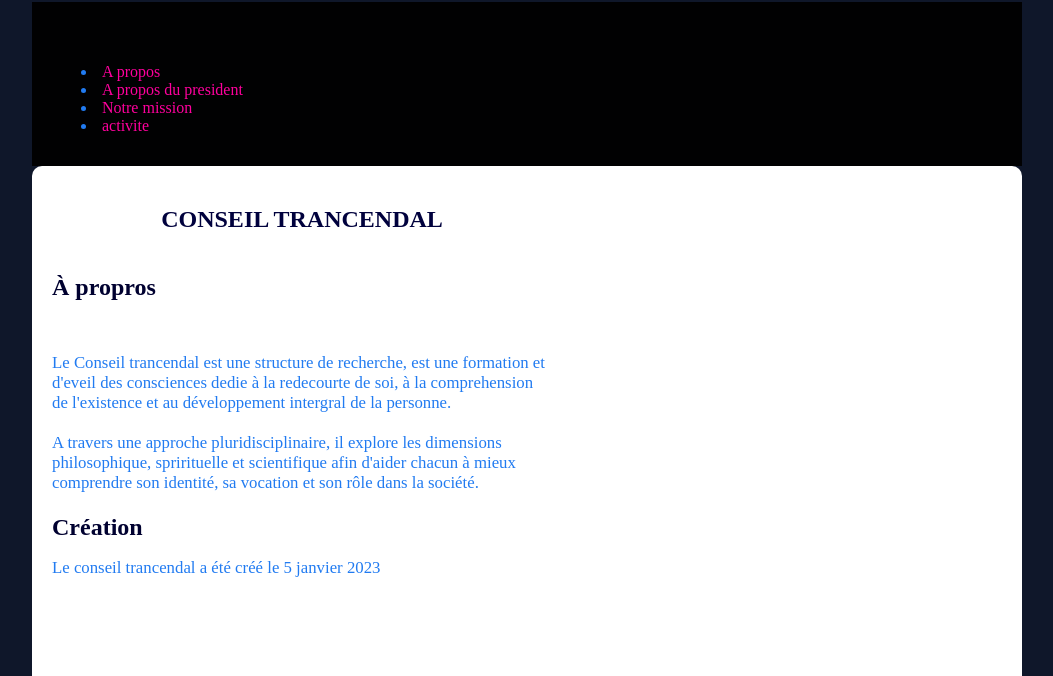
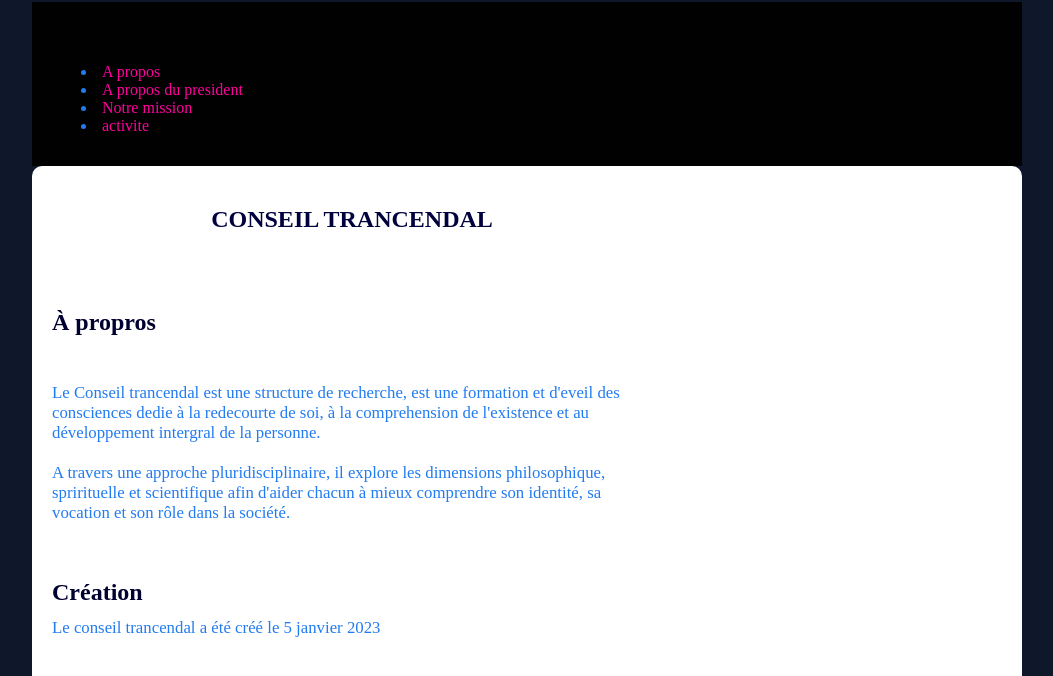
Before and after one commit to mayukwa-djessi/Conseil-trancedal, a plain HTML site: page index.html in a window 1280 px wide. Shown: the part 257-933 px from the top of the page, without its empty margins (113-1166 px from the left). Drawn offline with Linux system fonts and the light colour scheme.

Commit message:
Update style.css

```diff
--- a/style.css
+++ b/style.css
@@ -1,12 +1,12 @@
 
 
 h1{ color:rgb(0, 1, 61);
-    padding:0;
+    padding:10;
     text-align: center;
     margin-bottom: 40px;
     font-size: clamp(28, 6w, 64px);
     width: 100%;
-max-width: 500px;
+max-width: 600px;
 
 
  }
@@ -19,11 +19,11 @@ h2 { color:rgb(0, 1, 48);
        border: none;
         padding-top: 35px;
         height: 5px;
-        padding: 0;
+        padding: 10;
         width:100%;
         border-bottom: 0px solid #dab642;
         margin-bottom: 40px;
-max-width: 500px;
+max-width: 600px;
 line-height: 1.2;
 
 
@@ -34,11 +34,11 @@ h3 {color: #0a1a30;
     font-size: 25px;
     height: 0cap;
     display: flex;
-padding: 0;
+padding: 10;
 width: 100%;
 padding-top: 35px;
 margin-bottom: 40px;
-max-width: 500px;
+max-width: 600px;
 
 }
 h4{color: rgb(0, 2, 32);
@@ -49,14 +49,14 @@ h4{color: rgb(0, 2, 32);
     height: 0px;
     margin-bottom: 40px;
     width: 100%;
-max-width: 500px;
+max-width: 600px;
 }
    p{ font-family: Arial,sans-serif;
-    height:0px;
+    height:10px;
     width: 100%;
     font-family: 'Segoe UI', Tahoma, Geneva, Verdana, sans-serif;
     margin-bottom: 40px;
-max-width: 500px;
+max-width: 600px;
    }
 
 
@@ -66,11 +66,10 @@ p{ font-family: serif;
   width: 100%;
    height: 40px;
    font-size: 1.05rem;
-   max-width:500px ;
+   max-width:600px ;
 
 }
-body{ max-width:1000px;
-     width:100%;
+body{ max-width:1000px; width:100%;
       margin: auto;
       background-color:#0f172a;
       color:#217bf1;
@@ -96,8 +95,7 @@ section{ background-color: white;
     box-sizing: border-box;
 
  }
- input, textarea,label{ width: 100%;
-                       max-width:500px;
+ input, textarea,label{ width: 300px;
    padding: 20px;
 
  }
```
